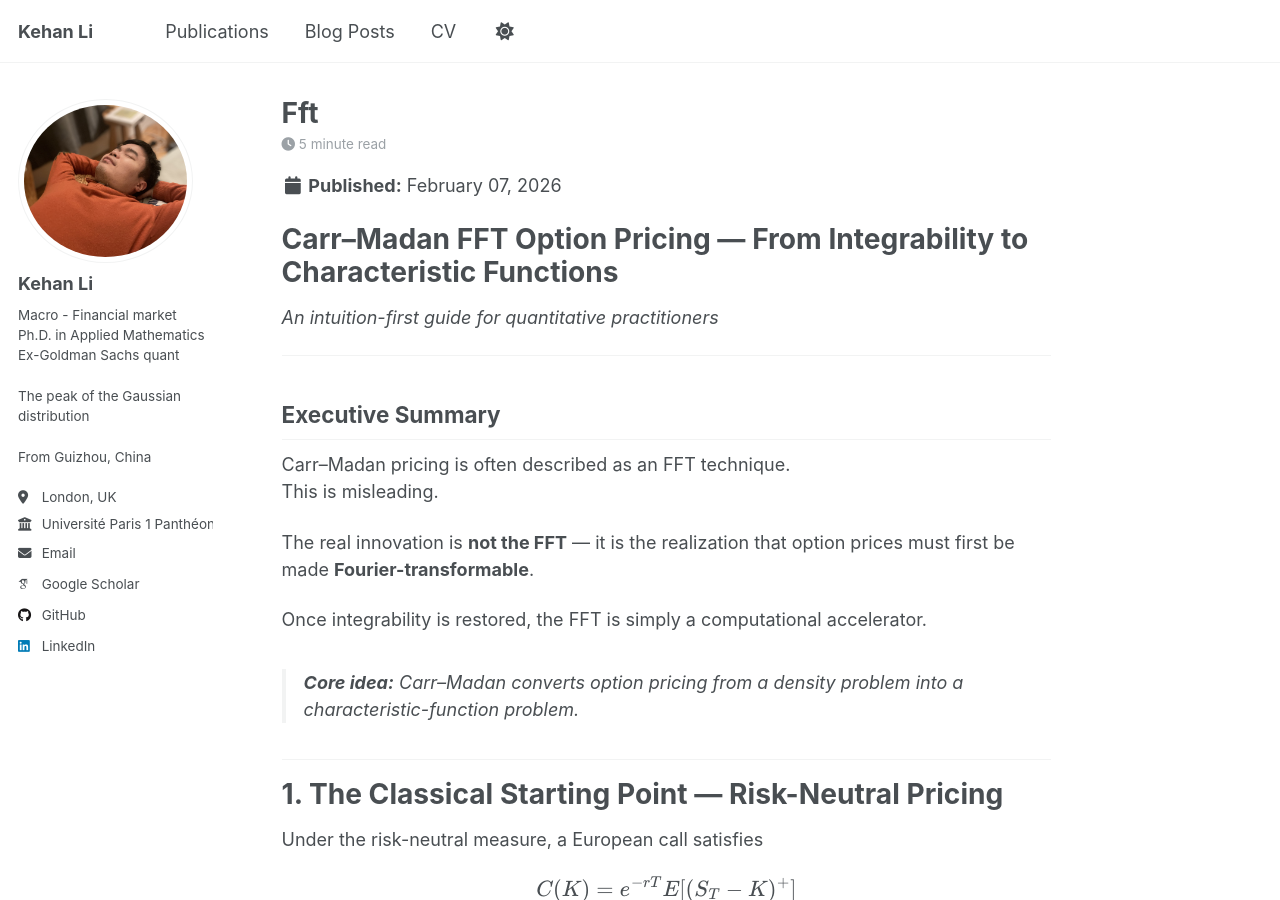
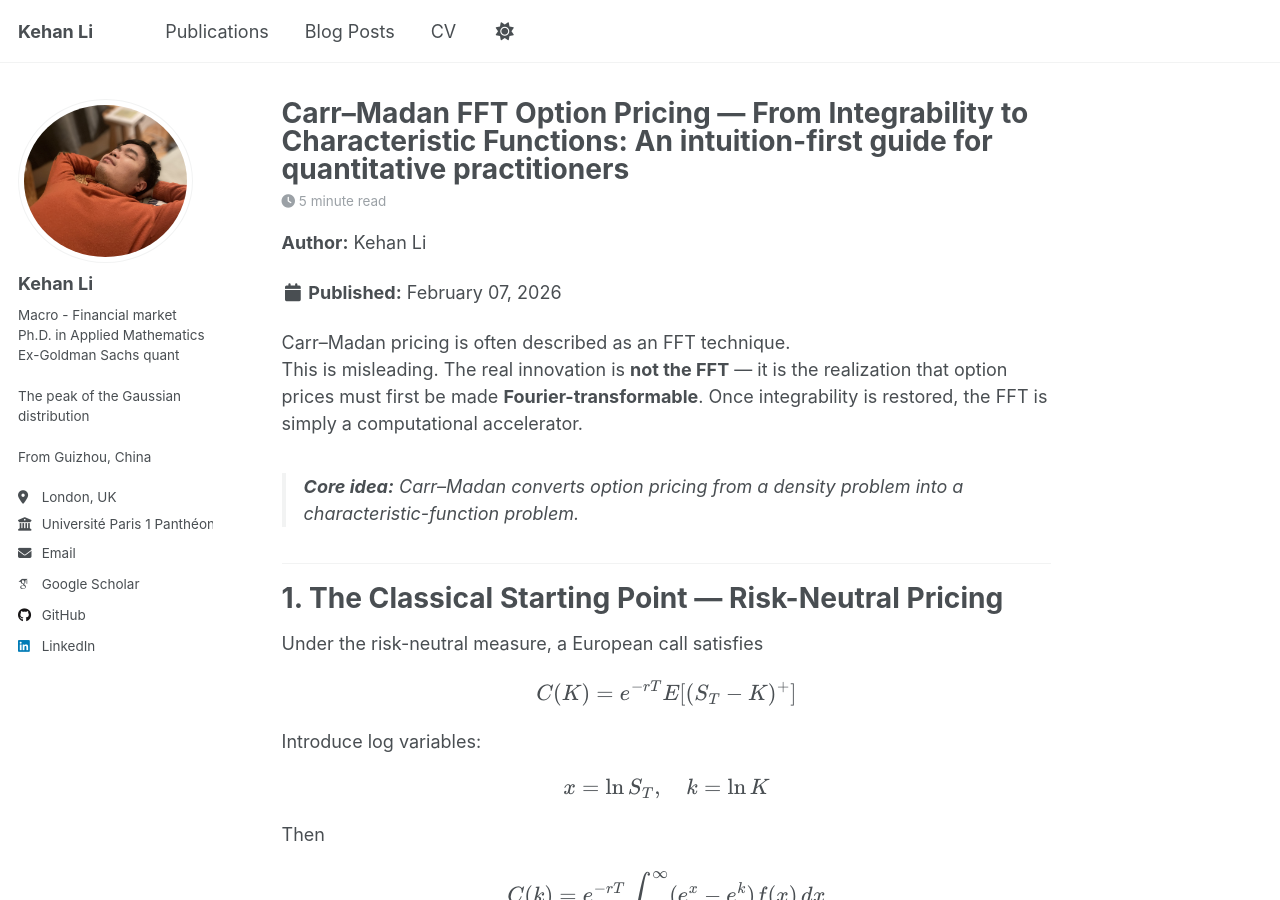
Before and after one commit to KehanLi-1123/KehanLi.github.io, a Jekyll site: the page built from _posts/2026-02-07-FFT.md, in a window 1280 px wide and 900 px high. Built offline with Jekyll 4.4.1, drawn with Linux system fonts in a browser that asks for light colours; some web fonts are replaced.

Commit message:
Refactor FFT.md for improved metadata and clarity
Updated metadata and removed unnecessary headings.

```diff
--- a/_posts/2026-02-07-FFT.md
+++ b/_posts/2026-02-07-FFT.md
@@ -1,16 +1,12 @@
-# Carr–Madan FFT Option Pricing — From Integrability to Characteristic Functions
-
-*An intuition-first guide for quantitative practitioners*
-
 ---
-
-## Executive Summary
+title: "Carr–Madan FFT Option Pricing — From Integrability to Characteristic Functions: An intuition-first guide for quantitative practitioners"
+author: Kehan Li
+date: 2026-02-07
+---
 
 Carr–Madan pricing is often described as an FFT technique.
 This is misleading.
-
 The real innovation is **not the FFT** — it is the realization that option prices must first be made **Fourier-transformable**.
-
 Once integrability is restored, the FFT is simply a computational accelerator.
 
 > **Core idea:** Carr–Madan converts option pricing from a density problem into a characteristic-function problem.
```
